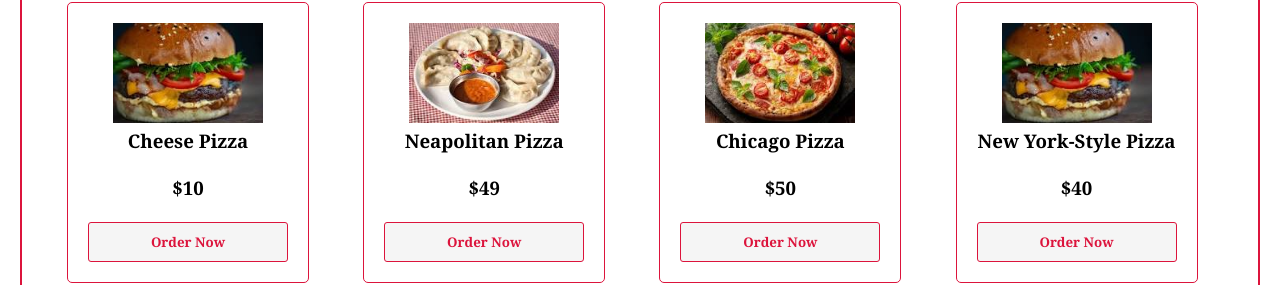
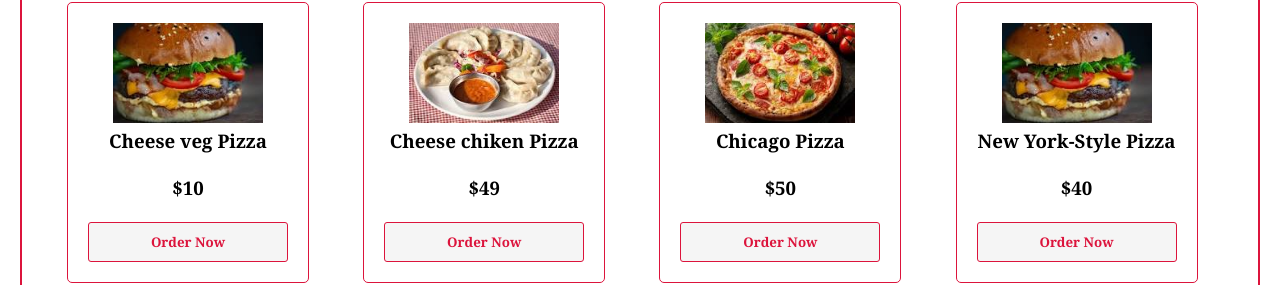
Before and after one commit to Sanjubeboy/Restaurant_website, a plain HTML site: page menu.html in a window 1280 px wide. Shown: the part 288-573 px from the top of the page. Drawn offline with Linux system fonts and the light colour scheme.

Commit message:
added new foods

```diff
--- a/menu.html
+++ b/menu.html
@@ -36,7 +36,7 @@
         <div class="food">
             <img src="img/burger.jpg" width="150px" height="100px">
             <br>
-            <h3>Cheese Pizza</h3>
+            <h3>Cheese veg Pizza</h3>
             <br>
             <h3>$10</h3>
             <br>
@@ -45,7 +45,7 @@
         <div class="food">
             <img src="img/momo.jpg" width="150px" height="100px">
             <br>
-            <h3>Neapolitan Pizza</h3>
+            <h3>Cheese chiken Pizza</h3>
             <br>
             <h3>$49</h3>
             <br>
```
